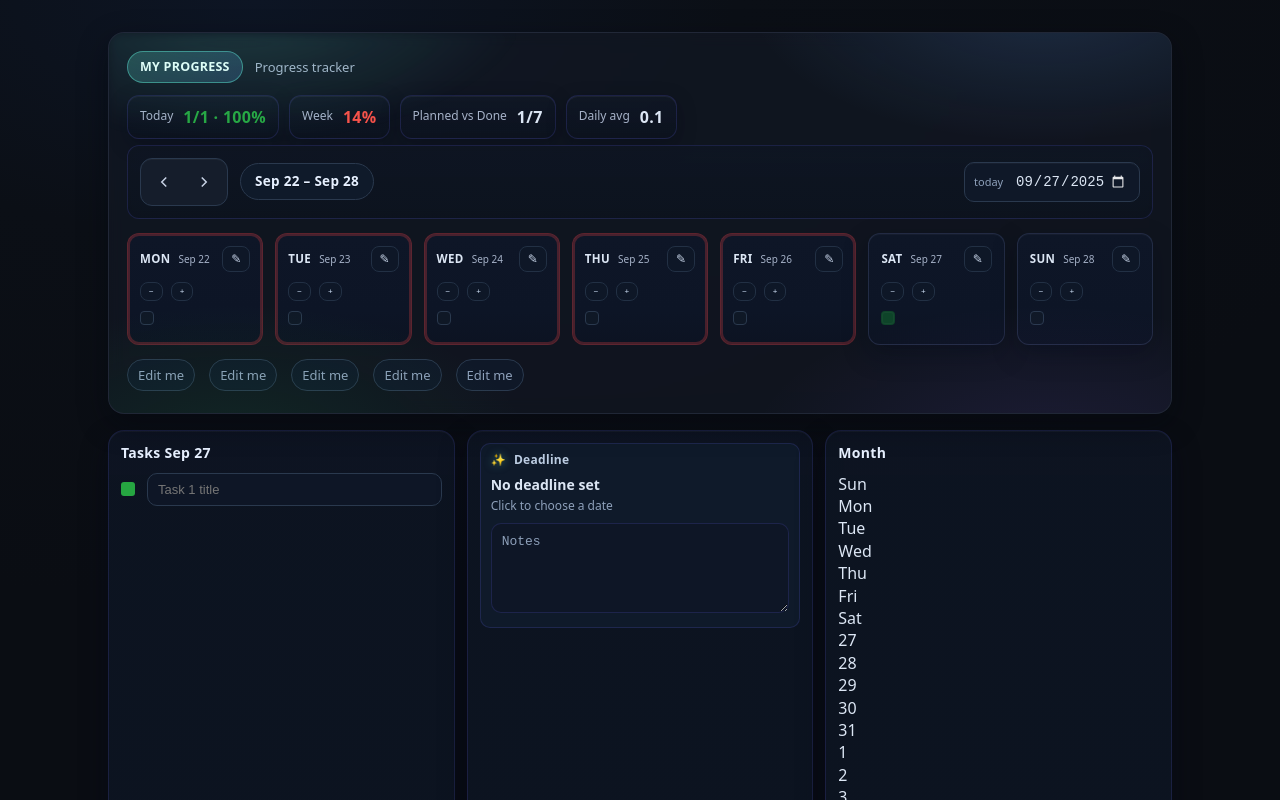
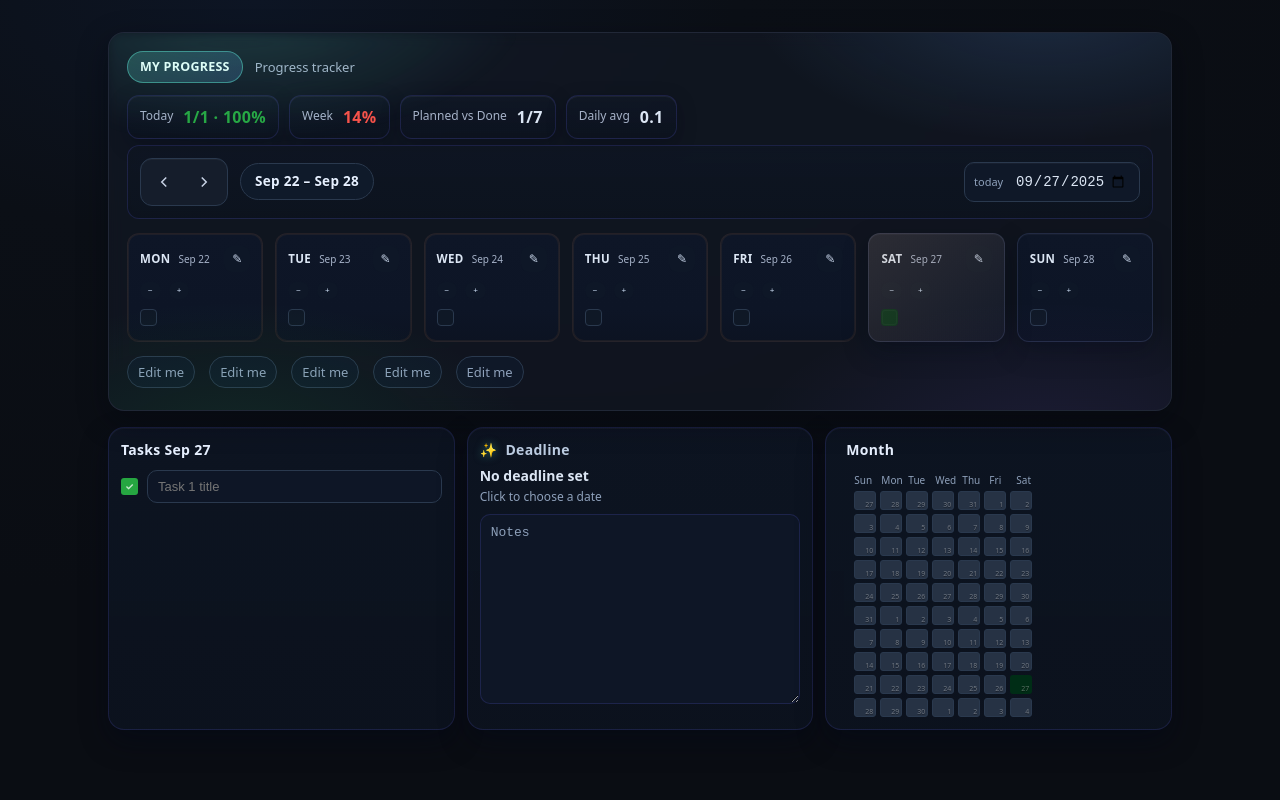
Before and after one commit to Piyush003300/study-progress-tracker, a plain HTML site: page index.html in a window 1280 px wide. Both pictures are taken after a click on the element 128 px from the left and 489 px from the top of the page. Shown: the top 800 px of the page. Drawn offline with Linux system fonts and the light colour scheme.

Commit message:
Update styles.css

```diff
--- a/styles.css
+++ b/styles.css
@@ -1,17 +1,20 @@
 :root{
   --container-max: 1100px;
+
   --radius-xl: 999px;
   --radius-lg: 16px;
   --radius-md: 12px;
   --radius-sm: 8px;
+
   --shadow-1: 0 10px 30px rgba(4, 6, 15, 0.45);
 
-  --day-box-size: 14px;
-  --day-box-gap: 7px;
+  --day-box-size: 17px;
+  --day-box-gap: 3px;
   --day-card-minwidth: 130px;
 
   --bg: #0b0f16;
   --bg-gradient: radial-gradient(1200px 600px at 20% 0%, #0d1524 0%, #0b0f16 40%, #0a0d13 100%);
+
   --panel: rgba(19, 24, 35, 0.72);
   --panel-border: rgba(64, 76, 100, 0.34);
   --panel-2: rgba(16, 21, 32, 0.7);
@@ -19,10 +22,13 @@
 
   --grid-off: #0f1826;
   --grid-border: #2a394e;
-  --grid-checked-1: #0e4429;
-  --grid-checked-2: #006d32;
-  --grid-checked-3: #26a641;
-  --grid-checked-4: #39d353;
+
+  --grid-checked-1: #002d16;
+  --grid-checked-2: #04471c;
+  --grid-checked-3: #006401;
+  --grid-checked-4: #0a9548;
+  --grid-checked-5: #16db65;
+
 
   --text: #dce6f4;
   --muted: #a6b2c8;
@@ -30,8 +36,8 @@
 
   --ctrl-bg: #0f1828;
   --ctrl-br: #2a394e;
-  --brand-1: #22d3ee;
-  --brand-2: #60a5fa;
+  --brand-1: #00d9ffa7;
+  --brand-2: #0091ffaf;
 
   --chev-bg: #151d2b;
   --chev-br: #2a394e;
@@ -45,15 +51,15 @@
   --chip-br: #2a394e;
   --chip-text: #dce6f4;
 
-  --danger-soft: rgba(239, 68, 68, .26);
-  --danger-br: rgba(239, 68, 68, .35);
+  --danger-soft: rgba(239, 150, 68, .07);
+  --danger-br: rgba(239, 150, 68, .1);
 
   --modal-bg: rgba(11,15,22,0.72);
   --modal-panel: #0f1826;
   --modal-br: #223047;
 }
 
-/* Older status colors for analytics chips */
+/* Analytics value colors */
 .value.good{ color:#26a641 }
 .value.ok{   color:#d29922 }
 .value.bad{  color:#f85149 }
@@ -89,22 +95,16 @@ body{
   content:"";
   position:absolute; inset:-1px;
   background:
-    radial-gradient(420px 200px at 88% -8%, rgba(96,165,250,0.16), transparent 70%),   /* top-right */
-    radial-gradient(420px 200px at 12% 108%, rgba(34,197,94,0.10), transparent 70%),  /* bottom-left */
-    radial-gradient(420px 200px at 88% 108%, rgba(139,92,246,0.10), transparent 70%); /* bottom-right */
+    radial-gradient(420px 200px at 88% -8%, rgba(96,165,250,0.16), transparent 70%),
+    radial-gradient(420px 200px at 12% 108%, rgba(34,197,94,0.10), transparent 70%),
+    radial-gradient(420px 200px at 88% 108%, rgba(139,92,246,0.10), transparent 70%);
   filter: none;
   pointer-events:none;
   animation: none;
   opacity:1;
 }
 
-/* (Removed gradients from .day, .card, .chip, and .box per request) */
-@keyframes aurora{
-  0%{ transform: translateY(0) }
-  50%{ transform: translateY(6px) }
-  100%{ transform: translateY(-4px) }
-}
-
+/* Plan header */
 .plan-title{ display:flex; align-items:center; gap:12px; margin-bottom:12px }
 .badge{
   padding:6px 12px; border-radius:999px; font-weight:700; letter-spacing:.25px; font-size:12.5px;
@@ -113,6 +113,7 @@ body{
 }
 .subtitle{ color:var(--muted); font-size:13px }
 
+/* Analytics chips */
 .analytics{ display:flex; flex-wrap:wrap; gap:10px; margin:10px 0 6px }
 .chip{
   display:flex; align-items:center; gap:10px;
@@ -127,6 +128,7 @@ body{
 .chip .label{ font-size:12px; color: var(--muted) }
 .chip .value{ font-weight:900; letter-spacing:.3px }
 
+/* Week header */
 .week-header{
   position: sticky; top: 8px; z-index: 10;
   display:grid; grid-template-columns: 1fr auto;
@@ -136,7 +138,6 @@ body{
   border:1px solid rgba(99,102,241,0.18);
   backdrop-filter: blur(8px) saturate(125%);
 }
-
 .left-stack{ display:flex; align-items:center; gap:12px }
 .chev{
   display:flex; gap:6px; align-items:center;
@@ -165,6 +166,7 @@ body{
   text-shadow: 0 1px 0 rgba(0,0,0,0.35); white-space: nowrap;
 }
 
+/* Tools */
 .tools{ display:flex; gap:10px; align-items:center; justify-content:flex-end; flex-wrap:wrap }
 .input{
   background: var(--ctrl-bg); color:var(--text); border:1px solid var(--ctrl-br);
@@ -174,12 +176,12 @@ body{
   transition: border-color .12s ease, box-shadow .12s ease;
 }
 .input:focus{ outline:none; border-color: rgba(94,234,212,.55); box-shadow: 0 0 0 3px rgba(94,234,212,.12) }
-
 .date-wrap{ position:relative; display:flex; align-items:center }
 .date-hint{ position:absolute; left:10px; top:50%; transform:translateY(-50%); font-size:11px; color:#8ea0ba; pointer-events:none }
 .date-wrap .input{ padding-left:50px }
-input[type="date"]::-webkit-calendar-picker-indicator{ filter: invert(1) brightness(1.2) contrast(1.1); opacity:.9 }
+input[type="date"]::-webkit-calendar-picker-indicator{ color: transparent; border-radius: 8px; filter: none; opacity: 1; }
 
+/* Week grid and day cards */
 .week-grid{ margin-top:14px; display:grid; gap:12px; grid-template-columns: repeat(7, minmax(var(--day-card-minwidth), 1fr)) }
 .day{
   background: linear-gradient(180deg, #0e1627, #0d1526 70%, #0c1322);
@@ -196,14 +198,14 @@ input[type="date"]::-webkit-calendar-picker-indicator{ filter: invert(1) brightn
 .day-name{ font-weight:900; color:var(--text); font-size:11.5px; letter-spacing:.35px; text-transform:uppercase }
 .day-date{ color:var(--muted); font-size:10px }
 
-.note-btn{ appearance:none; border:none; background:#0e1727; color:#c9d6ea; border:1px solid #223044; height:26px; border-radius:8px; display:flex; align-items:center; gap:6px; cursor:pointer; font-size:12px; padding:0 8px; transition: filter .12s ease, transform .06s ease }
+.note-btn{ appearance:none; border:none; background:#0e1727; color:#c9d6ea; height:26px; border-radius:8px; display:flex; align-items:center; gap:6px; cursor:pointer; font-size:12px; padding:0 8px; transition: filter .12s ease, transform .06s ease }
 .note-btn:hover{ filter:brightness(1.1) } .note-btn:active{ transform: translateY(1px) }
 
 .note-dot{ position:absolute; top:8px; right:8px; width:6px; height:6px; border-radius:50%; background:#22c55e; display:none }
-.day.has-note .note-dot{ display:block }
+.day.has-note .note-dot{ display:block !important }
 
 .day-tools{ display:flex; gap:8px; align-items:center; flex-wrap:wrap }
-.mini-btn{ background:#0e1727; color:#cfe0f6; border:1px solid #223044; border-radius:8px; padding:4px 8px; font-size:8px; cursor:pointer }
+.mini-btn{ background:#0e1727; color:#cfe0f6; border:0px solid #223044; border-radius:8px; padding:4px 8px; font-size:8px; cursor:pointer }
 .mini-btn:hover{ filter:brightness(1.1) }
 
 .lecture-wrap{ display:grid; grid-template-columns: repeat(5, var(--day-box-size)); grid-auto-rows: var(--day-box-size); gap: var(--day-box-gap); justify-content:flex-start; align-content:start; min-height: calc(var(--day-box-size) + var(--day-box-gap)) }
@@ -222,15 +224,21 @@ input[type="date"]::-webkit-calendar-picker-indicator{ filter: invert(1) brightn
 .box.checked.level2{ background: var(--grid-checked-2); border-color: transparent }
 .box.checked.level3{ background: var(--grid-checked-3); border-color: transparent }
 .box.checked.level4{ background: var(--grid-checked-4); border-color: transparent }
+.box.checked.level5{ background: var(--grid-checked-5); border-color: transparent }
+
 
 .day.selected{
-  outline:2px solid rgba(94,234,212,0.65);
-  box-shadow: 0 0 0 3px rgba(94,234,212,0.12) inset, 0 8px 28px rgba(2,8,23,.35);
+  outline:2px solid rgba(94,234,212,0);
+  box-shadow: 0 0 0 1px rgba(94,234,212,0.2) inset, 0 8px 28px rgba(2,8,23,2);
 }
 
-.day.missed{ box-shadow: 0 0 0 2px var(--danger-soft) inset; border-color: var(--danger-br) }
+.day.missed{ box-shadow: 0 0 0 1px var(--danger-soft) inset; border-color: var(--danger-br) }
 .day.rest{ opacity:.85 }
 
+
+
+
+/* Legend under week grid */
 .legend{ margin-top:14px; color:var(--muted); font-size:13px; display:flex; gap:14px; align-items:center; flex-wrap:wrap }
 .pill{ padding:6px 10px; border-radius:999px; border:1px solid #2a394e; background:#0f1828; color:var(--muted-2) }
 
@@ -239,6 +247,65 @@ input[type="date"]::-webkit-calendar-picker-indicator{ filter: invert(1) brightn
   display:grid; grid-template-columns: repeat(3, 1fr); gap:12px;
   margin:16px auto 0; max-width: var(--container-max);
 }
+
+
+.plan-top{ margin-bottom:12px }
+.plan-top, .plan-bottom{ padding:12px }
+.plan-top .card, .plan-bottom .card{ background:none; border:none; box-shadow:none; padding:0 } /* prevents nested-card double styling */
+
+
+
+
+
+/* Enhanced styling for functional task box indicators */
+.box-indicator {
+  width: 14px;
+  height: 14px;
+  border: 1px solid #2a394e;
+  border-radius: 3px;
+  background: #0f1826;
+  cursor: pointer;
+  transition: all 0.2s ease;
+  position: relative;
+}
+
+.box-indicator:hover {
+  filter: brightness(1.2);
+  transform: scale(1.1);
+}
+
+.box-indicator.completed {
+  background: #26a641 !important;
+  border-color: transparent !important;
+}
+
+.box-indicator.completed::after {
+  content: '✓';
+  color: rgba(255, 255, 255, 0.744);
+  font-size: 10px;
+  font-weight: bold;
+  position: absolute;
+  top: 50%;
+  left: 50%;
+  transform: translate(-50%, -50%);
+  line-height: 1;
+}
+
+.box-indicator:not(.completed):hover {
+  background: rgba(38, 166, 65, 0.2);
+  border-color: rgba(38, 166, 65, 0.4);
+}
+
+.task-row:hover .box-indicator {
+  box-shadow: 0 0 8px rgba(38, 166, 65, 0.3);
+}
+
+
+
+
+
+
+
 .card{
   background: linear-gradient(180deg, rgba(14,22,37,0.8), rgba(12,19,31,0.88));
   border:1px solid rgba(99,102,241,0.16);
@@ -250,42 +317,37 @@ input[type="date"]::-webkit-calendar-picker-indicator{ filter: invert(1) brightn
   box-shadow: 0 16px 36px rgba(2,8,23,0.5);
   border-color: rgba(99,102,241,0.26);
 }
+.card h4{ margin:0 0 10px; font-size:14px; color:#e7f0ff; letter-spacing:.3px }
 
-.card h4{ margin:0 0 10px; font-size:14px; color:#e7f0ff; letter-spacing:.3px }
 .task-list{ display:flex; flex-direction:column; gap:8px }
 .task-row{ display:grid; grid-template-columns: 18px 1fr; gap:8px; align-items:center }
-.task-row .box-indicator{ width:14px; height:14px; border:1px solid #2a394e; border-radius:3px; background:#0f1826 }
+.task-row .box-indicator{ width:17px; height:17px; border:1px solid #2a394e; border-radius:3px; background:#0f1826 }
 .task-input{ width:100%; padding:8px 10px; border-radius:10px; border:1px solid #2a394e; background:#0e1626; color:var(--text); font-size:13px }
 .note-area{ width:100%; min-height:140px; resize:vertical; background:#0e1626; color:var(--text); border:1px solid #2a394e; border-radius:10px; padding:10px; font-size:13px }
-
-.deadline-card{ cursor:default }
-.deadline-big{ font-size:22px; font-weight:800; margin-bottom:6px }
-.deadline-sub{ color:#8ea0ba; font-size:13px }
 
 /* Compact deadline variant embedded in notes card */
 .deadline-mini{
   margin-bottom:8px;
-  padding:8px 10px;
-  border:1px solid rgba(99,102,241,0.18);
-  border-radius:10px;
-  background: #0f1a2a;
+
 }
-.deadline-mini-head{ display:flex; align-items:center; gap:8px; margin-bottom:6px; color:#cfe0f6; font-weight:800; letter-spacing:.3px; font-size:12px }
+
+
+
+
+.deadline-mini-head{ display:flex; align-items:center; gap:8px; margin-bottom:6px; color:#cfe0f6; font-weight:800; letter-spacing:.3px; font-size:14px }
 .deadline-mini-head .spark{ filter: drop-shadow(0 0 4px rgba(94,234,212,0.5)) }
 .deadline-mini-head .label{ opacity:.9 }
 .deadline-mini-big{ font-size:14px; font-weight:800; margin:0 0 4px }
 .deadline-mini-sub{ color:#8ea0ba; font-size:12px }
 
 /* Make only these elements appear clickable for settings */
-.deadline-big[data-deadline-open],
-.deadline-sub[data-deadline-open],
 .deadline-mini-big[data-deadline-open],
 .deadline-mini-sub[data-deadline-open]{ cursor:pointer }
 
 /* Deadline notes box */
 .deadline-note-box{
   width:100%;
-  min-height:90px;
+  min-height:190px;
   resize:vertical;
   margin-top:8px;
   padding:10px;
@@ -305,26 +367,131 @@ input[type="date"]::-webkit-calendar-picker-indicator{ filter: invert(1) brightn
 /* Modal base */
 .modal-back{ position:fixed; inset:0; background:var(--modal-bg); display:none; align-items:center; justify-content:center; z-index:1000 }
 .modal{ width:min(680px, 92vw); background:var(--modal-panel); border:1px solid var(--modal-br); border-radius:16px; padding:16px; box-shadow:0 20px 60px rgba(0,0,0,0.5) }
-.modal h3{ margin:0 0 8px; font-size:16px }
+.modal h3{ margin:0 0 8px; font-size:16px; }
+#q { font-weight: 200; font-size:1em;}
 .modal textarea{ width:100%; min-height:120px; resize:vertical; background:#0c1524; border:1px solid #223044; color:var(--text); border-radius:10px; padding:10px; font-size:14px }
 .modal .row{ display:flex; gap:10px; margin-top:10px; flex-wrap:wrap }
 .btn{ appearance:none; border:none; cursor:pointer; border-radius:10px; padding:8px 12px; font-weight:700 }
-.btn.primary{ background:linear-gradient(135deg, var(--brand-1), var(--brand-2)); color:#041019; border:1px solid rgba(61,211,134,0.45) }
+.btn.primary{ background:transparent; color:#ffffff; border:1px solid rgba(111, 111, 111, 0.324) }
 .btn.ghost{ background:#0e1727; color:#cdd7e6; border:1px solid #223044 }
 
 .modal .small{ font-size:12px; color:var(--muted) }
 .modal .grid{ display:grid; grid-template-columns: 120px 1fr; gap:10px; align-items:center; margin-top:10px }
 .modal input[type="number"], .modal input[type="date"]{ width:100%; padding:8px 10px; border-radius:10px; border:1px solid #223044; background:#0c1524; color:#e6eefb; font-weight:700; text-align:center }
 
-.month-graph{ margin:16px auto 0; max-width: var(--container-max); background: rgba(19,24,35,0.72); border:1px solid rgba(64,76,100,0.34); border-radius:16px; padding:12px 14px 16px }
-.mg-head{ display:flex; align-items:center; justify-content:space-between; margin-bottom:8px }
-.mg-title{ font-weight:900; letter-spacing:.3px }
+/* Two‑month compact Month card (heatmap) */
+#monthCard h4{ margin-bottom:6px }
+#monthCard .mg-legend{ margin-bottom:10px }
 .mg-legend{ color:var(--muted); font-size:12px; display:flex; align-items:center; gap:10px }
-.swatch{ display:inline-block; width:12px; height:10px; border-radius:3px }
+.swatch{ display:inline-block; width:13px; height:12px; border-radius:3px }
 .swatch.done{ background:#26a641 }
 .swatch.empty{ background:#263244 }
-#mgCanvas{ width:100%; height:220px; display:block }
+#monthCard{
+  padding-left: 20px;
+  max-width: none;
+  width: 100%;
+}
 
+.month-head{
+  display:grid;
+  grid-template-columns: repeat(7, 18px);
+  column-gap: 9px;
+  padding-left: 8px;
+  padding-top: 9px;
+  margin-bottom: 6px;
+  color: var(--muted-2);
+  font-size: 10px;
+  line-height: 1;
+  user-select: none;
+}
+.month-head .weekday{ width:18px; text-align:left }
+
+.month-heatmap{
+  display:grid;
+  grid-auto-flow: row;
+  grid-auto-rows: max-content;
+  padding-left: 8px;
+  row-gap: 4px;
+}
+
+.mh-row{
+  display:grid;
+  grid-template-columns: repeat(7, 18px) 56px;
+  column-gap: 8px;
+  align-items:center;
+}
+.mh-row-label-right{
+  color: var(--muted-2);
+  font-size: 12px;
+  line-height: 1;
+  white-space: nowrap;
+  text-align: left;
+  user-select: none;
+  padding-left: 10px;
+}
+
+.mh-cell{
+  width:22px; height:19px;
+  border-radius:3px;
+  border:1px solid var(--grid-border);
+  background:#263244;
+  position:relative;
+  display:grid; place-items:center;
+  overflow:hidden;
+}
+.mh-cell.level1{ background:var(--grid-checked-1); border-color:transparent }
+.mh-cell.level2{ background:var(--grid-checked-2); border-color:transparent }
+.mh-cell.level3{ background:var(--grid-checked-3); border-color:transparent }
+.mh-cell.level4{ background:var(--grid-checked-4); border-color:transparent }
+.mh-cell.level5{ background:var(--grid-checked-5); border-color: transparent}
+
+.mh-cell .date{
+  position:absolute; bottom:1px; right:2px;
+  font-size:7px; line-height:1;
+  color:rgba(255,255,255,0.35);
+  text-shadow:0 1px 0 rgba(0,0,0,0.35);
+  pointer-events:none;
+}
+
+.mh-cell:hover{ filter: brightness(1.08) }
+.mh-cell:focus-visible{
+  outline:2px solid rgba(94,234,212,0.65);
+  outline-offset:2px;
+}
+
+/* Shared focus states */
+.nav-btn:focus-visible,
+.mini-btn:focus-visible,
+.note-btn:focus-visible,
+.btn:focus-visible,
+.input:focus-visible,
+.box:focus-visible {
+  outline:2px solid rgba(94,234,212,0.65);
+  outline-offset:2px;
+}
+
+
+/* Today highlighting */
+.day.today {
+  position: relative;
+}
+
+.day.today::before {
+  content: '';
+  position: absolute;
+  inset: -1px;
+  background: linear-gradient(135deg,
+    #a3856956 0%,
+    #a3856015 100%);
+  border-radius: 12px;
+  pointer-events: none;
+  opacity: 0.6;
+  z-index: 1;
+}
+
+
+
+/* Responsive */
 @media (max-width: 980px){ .details{ grid-template-columns: repeat(2, 1fr) } }
 @media (max-width: 680px){
   .week-header{ grid-template-columns: 1fr; row-gap:10px }
```
